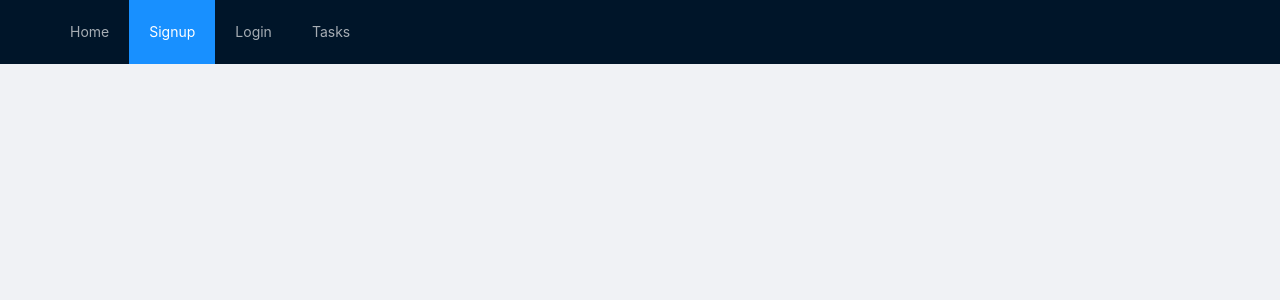
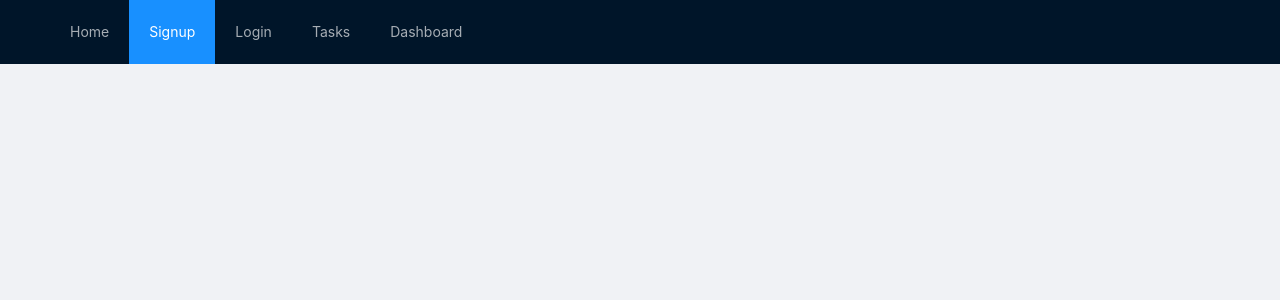
Before and after one commit to vigneshwaran-chandrasekaran/react-17-boilerplate, a React (Create React App) app: page /dashboard in a window 1280 px wide. Shown: the top 300 px of the page. Built offline with nearby package versions, Linux system fonts and the light colour scheme.

Commit message:
authRoute logic changed

```diff
--- a/src/Router.js
+++ b/src/Router.js
@@ -38,6 +38,11 @@ export default function Router() {
 								<Menu.Item key="4">
 									<Link to="/tasks" className="link">
 										Tasks
+									</Link>
+								</Menu.Item>
+								<Menu.Item key="5">
+									<Link to="/dashboard" className="link">
+										Dashboard
 									</Link>
 								</Menu.Item>
 							</Menu>
--- a/src/components/common/AuthRoute.js
+++ b/src/components/common/AuthRoute.js
@@ -1,16 +1,15 @@
-import { getUserData } from 'helpers/data-parser';
+import { useAuth } from 'hooks';
 import React from 'react';
-// import { useSelector } from 'react-redux';
 import { Redirect, Route } from 'react-router-dom';
 
 function AuthRoute({ children, ...rest }) {
-	let userData = getUserData();
+	const userData = useAuth();
 
-	if (userData && userData.id && userData.status === 1) {
+	if (userData && userData?._id && userData?.status === 1) {
 		return (
 			<Redirect
 				to={{
-					pathname: '/dashboard',
+					pathname: '/tasks',
 				}}
 			/>
 		);
--- a/src/pages/Dashboard.js
+++ b/src/pages/Dashboard.js
@@ -1,6 +1,7 @@
 import React from 'react';
 
 function Dashboard(props) {
+	console.log('Dashboard page');
 	return <div>Dashboard</div>;
 }
 
```
